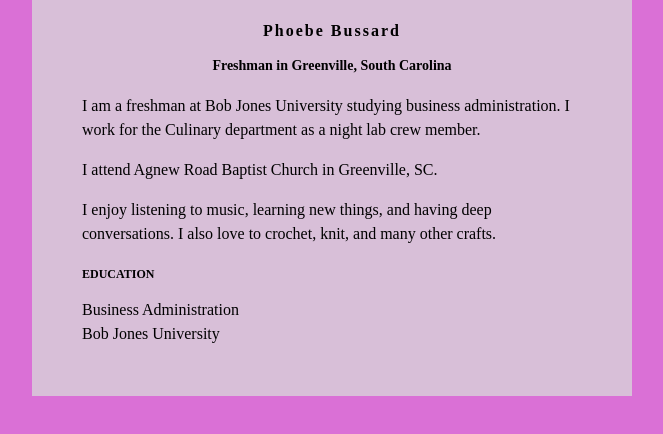
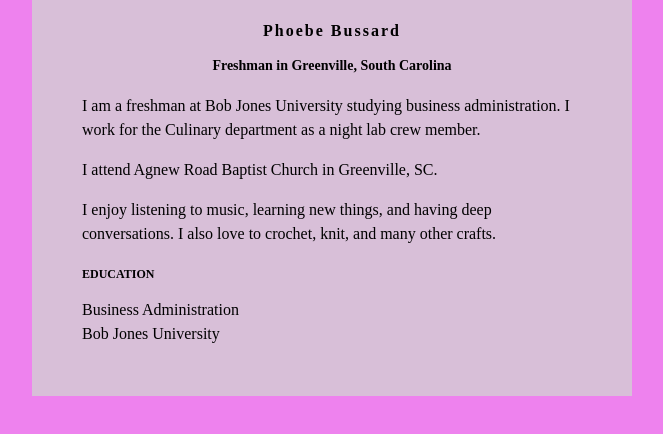
Before and after one commit to pbuss640/pbuss640.github.io, a plain HTML site: page index.html in a window 1280 px wide. Shown: the whole page, without its empty margins (308-971 px from the left). Drawn offline with Linux system fonts and the light colour scheme.

Commit message:
Update index.html

```diff
--- a/index.html
+++ b/index.html
@@ -2,7 +2,7 @@
 <head>
 <style>
 body {
-    background: orchid;
+    background: violet;
     font-family: lucinda;
 }
 #content {
```
